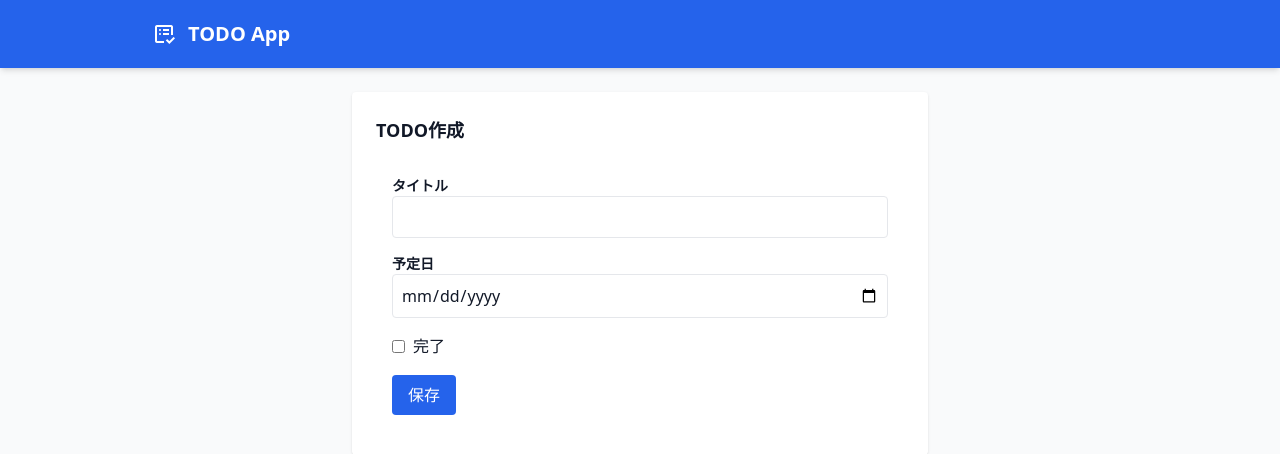
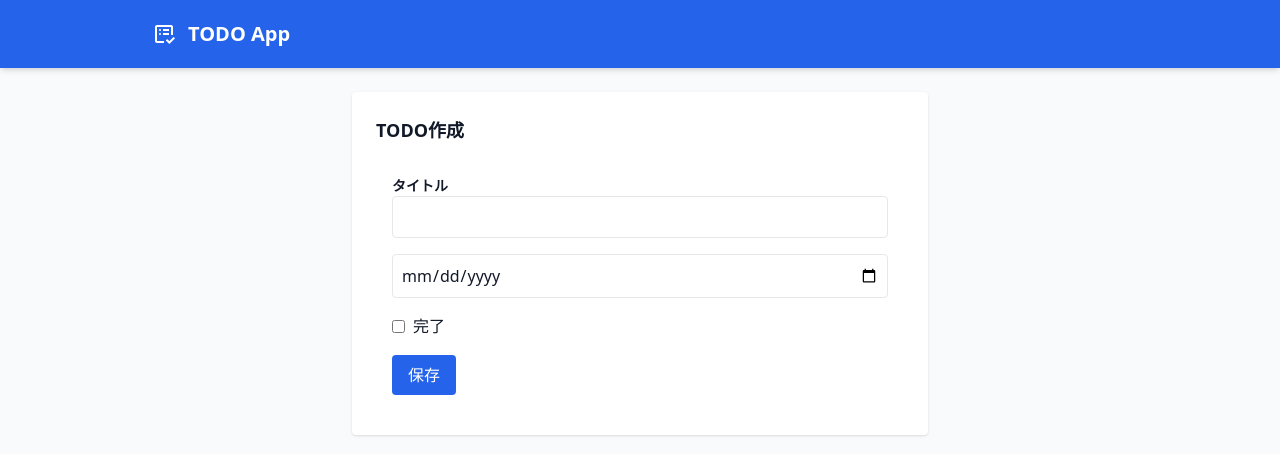
Before and after one commit to 19991126kai/cs-react-todo, a React (Create React App) app in the folder ClientApp/: page /todos/new in a window 1280 px wide. Shown: the top 454 px of the page. Built offline with nearby package versions, Linux system fonts and the light colour scheme.

Commit message:
fix: 日付選択フォームにデフォルト値が表示されないため、入力形式を修正

```diff
--- a/ClientApp/src/components/TodoForm.tsx
+++ b/ClientApp/src/components/TodoForm.tsx
@@ -8,7 +8,9 @@ type Props = {
 
 export const TodoForm = ({ onSubmit, initialValue }: Props) => {
   const [title, setTitle] = useState(initialValue?.title ?? "");
-  const [deadline, setDeadline] = useState(initialValue?.deadline ?? "");
+  const [deadline, setDeadline] = useState(
+    initialValue?.deadline.split("T")[0] ?? ""
+  );
   const [isCompleted, setIsCompleted] = useState(
     initialValue?.isCompleted ?? false
   );
@@ -30,7 +32,7 @@ export const TodoForm = ({ onSubmit, initialValue }: Props) => {
         />
       </div>
       <div>
-        <label className="block text-sm font-bold">予定日</label>
+        <label className="block text-sm font-bold"></label>
         <input
           type="date"
           className="w-full rounded border p-2"
```
